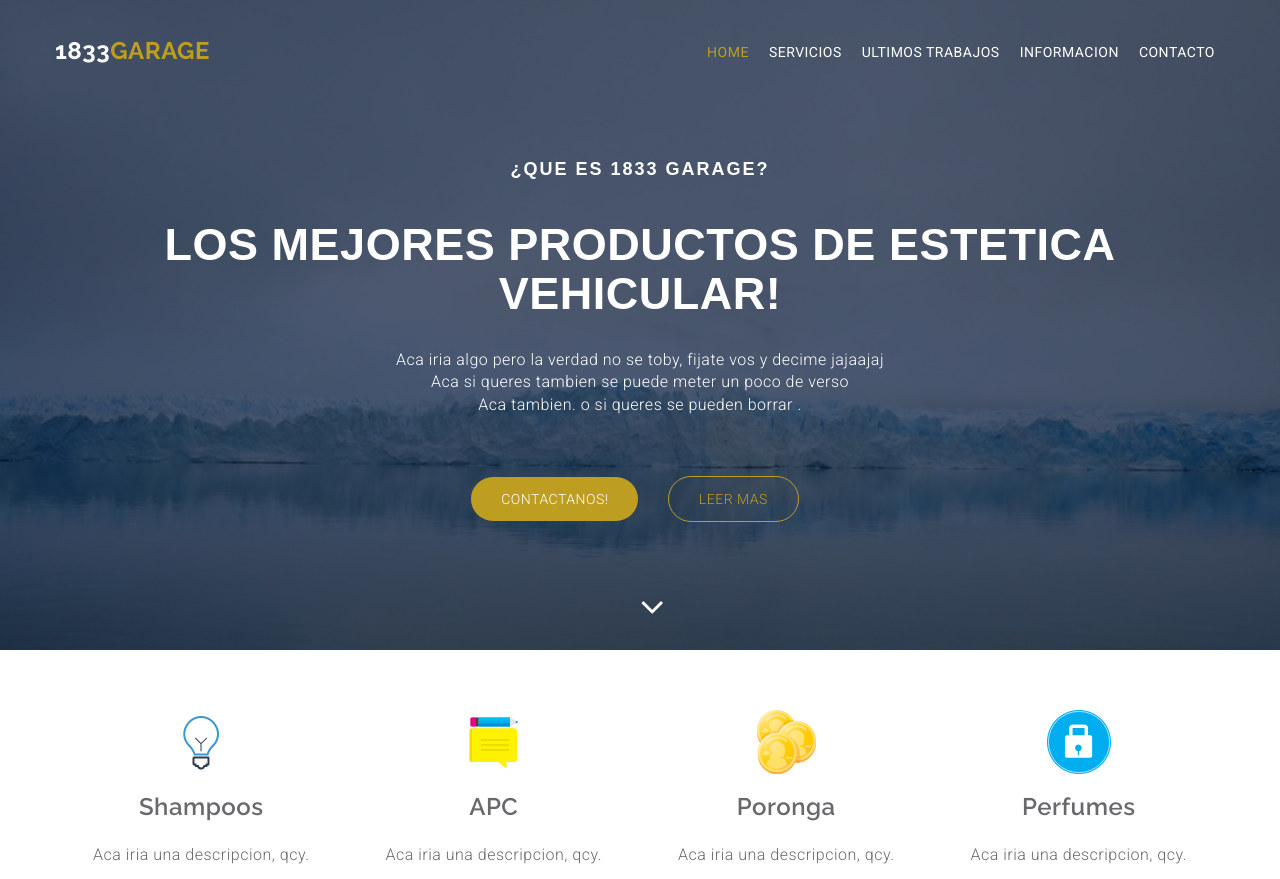
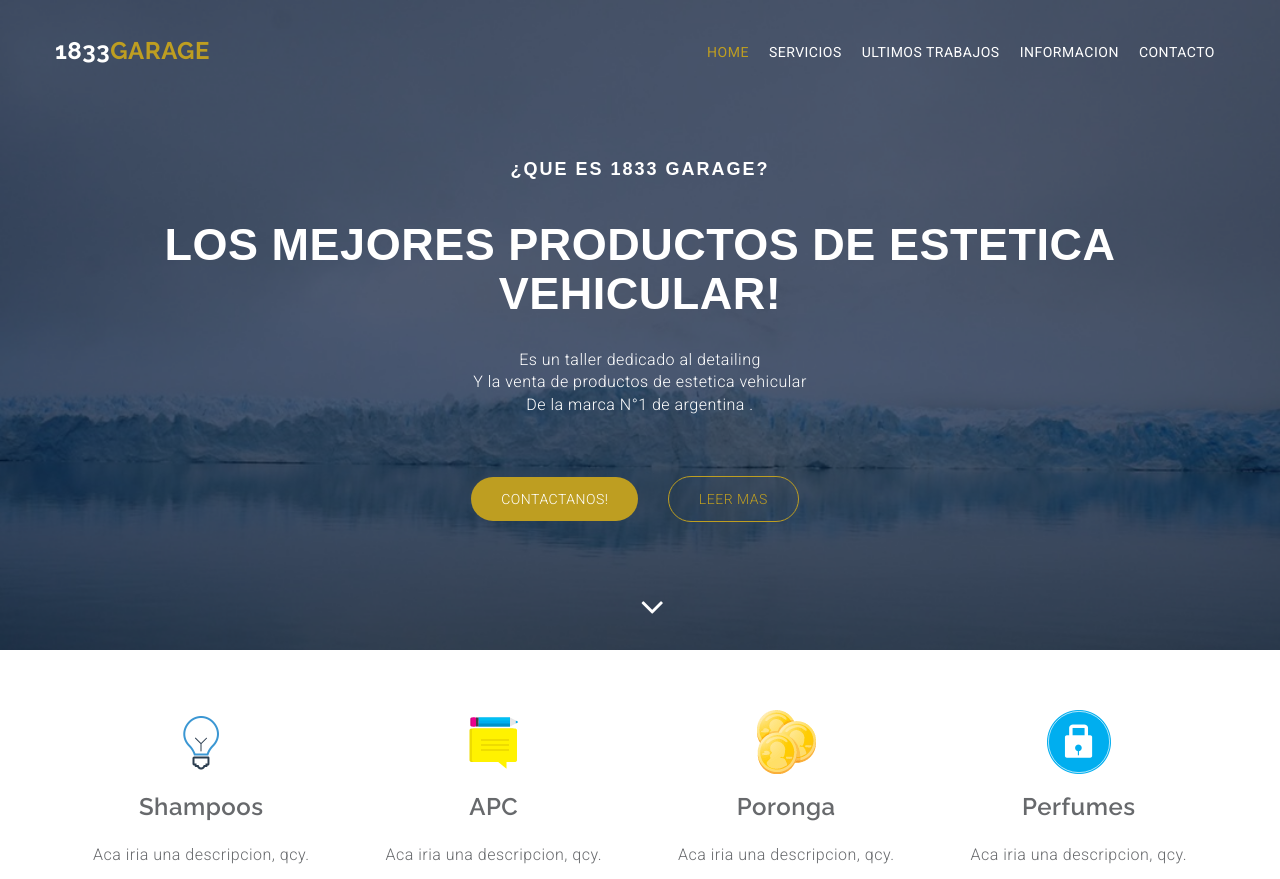
Before and after one commit to lukasbrz/1833garage, a plain HTML site: page index.html in a window 1280 px wide. Shown: the top 879 px of the page. Drawn offline with Linux system fonts and the light colour scheme.

Commit message:
Update index.html

```diff
--- a/index.html
+++ b/index.html
@@ -67,7 +67,7 @@
               <div class="banner-info text-center wow fadeIn delay-05s">
                 <h1 class="bnr-title">¿Que es 1833 Garage?<span></span></h1>
                 <h2 class="bnr-sub-title">Los mejores productos de estetica vehicular!</h2>
-                <p class="bnr-para">Aca iria algo pero la verdad no se toby, fijate vos y decime jajaajaj <br> Aca si queres tambien se puede meter un poco de verso <br>Aca tambien. o si queres se pueden borrar .</p>
+                <p class="bnr-para">Es un taller dedicado al detailing <br> Y la venta de productos de estetica vehicular <br>De la marca N°1 de argentina .</p>
                 <div class="brn-btn">
                   <a href="#" class="btn btn-download">Contactanos!</a>
                   <a href="#" class="btn btn-more">Leer Mas</a>
```
